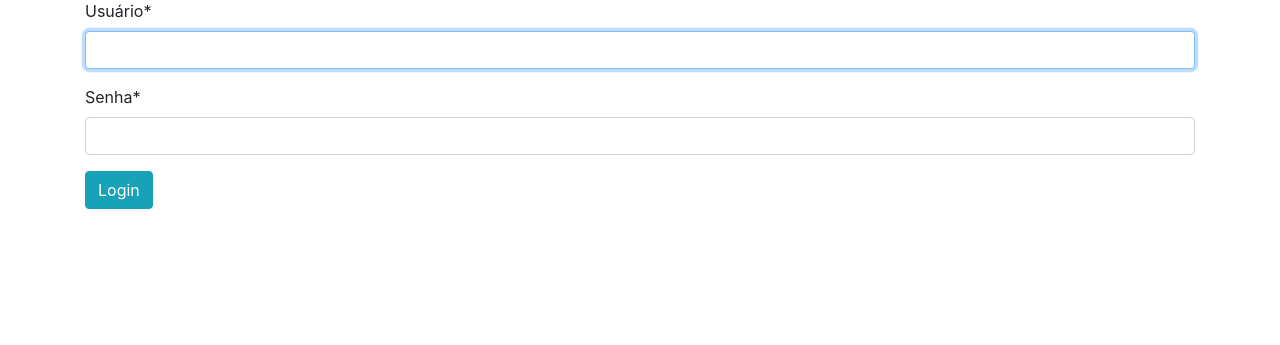
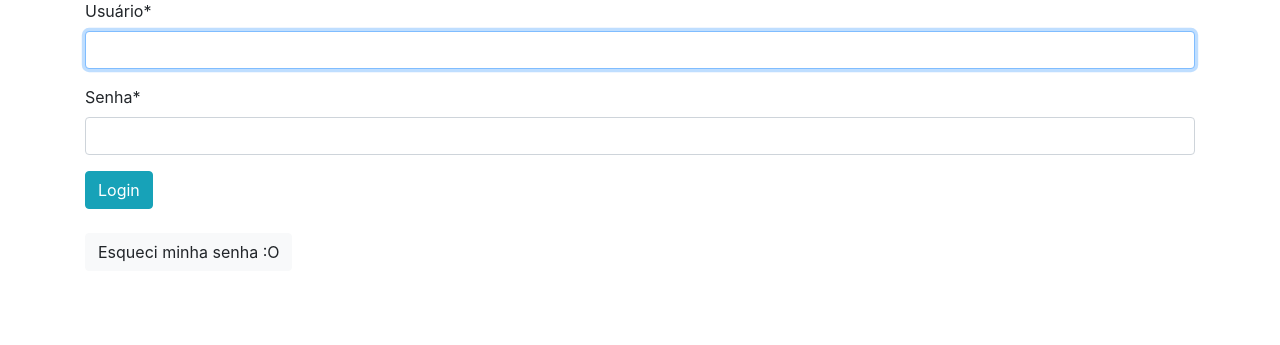
Before and after one commit to wmfinamore/proto-fiesta, a Django app: page /accounts/login/ in a window 1280 px wide. Shown: the part 127-472 px from the top of the page. Run offline with Django 3.2, Linux system fonts and the light colour scheme; parts of the project's set-up code (start-up, migrations or seed data) failed here and were passed over; some libraries are stand-ins or nearby versions.

Commit message:
Inlcuded button to reset password

```diff
--- a/templates/registration/login.html
+++ b/templates/registration/login.html
@@ -12,4 +12,8 @@
         <button type="submit" class="btn btn-info">Login</button>
     </form>
 </div>
+<div>
+    <br>
+    <a href="{% url 'password_reset' %}" class="btn btn-light">Esqueci minha senha :O </a>
+</div>
 {% endblock %}
```
